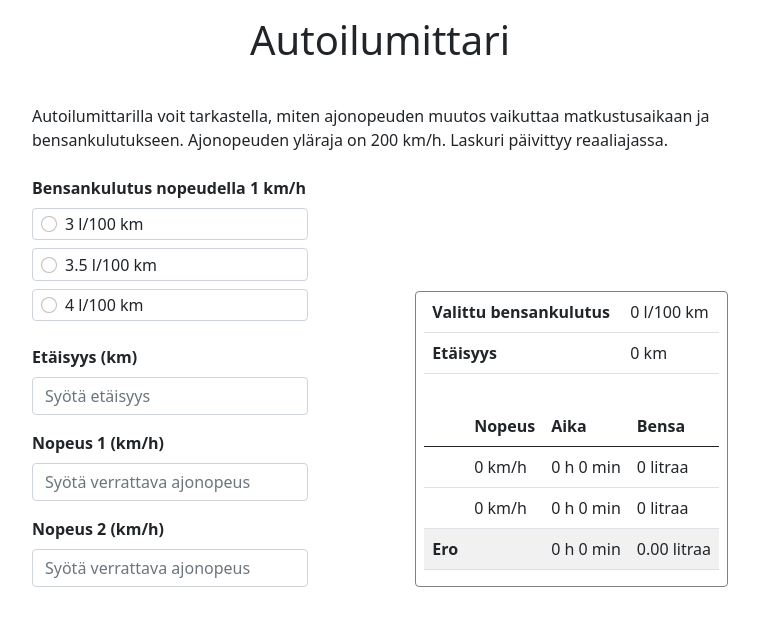
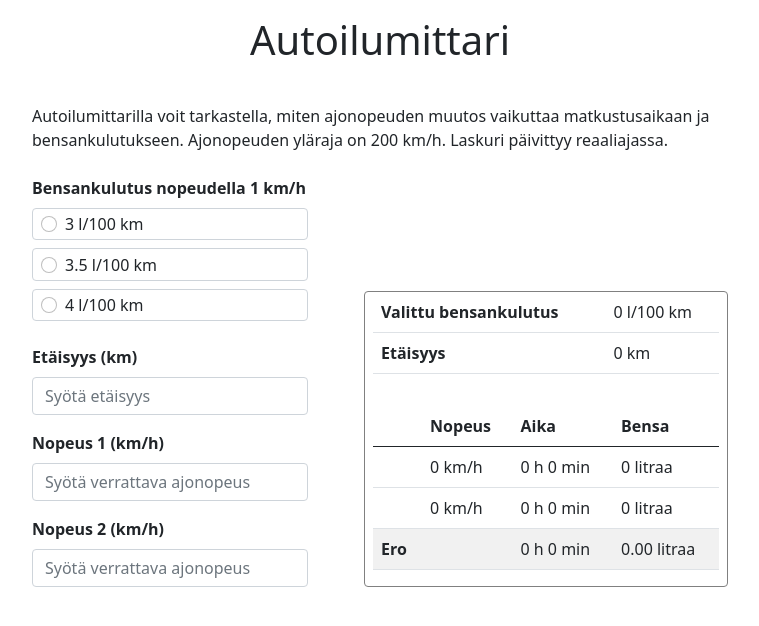
Before and after one commit to hmlantto/solidabis-koodihaaste-2021, a React (Create React App) app: page / in a window 1280 px wide. Shown: the top 626 px of the page, without its empty margins (260-1019 px from the left). Built offline with nearby package versions, Linux system fonts and the light colour scheme.

Commit message:
Fiddle with styles

```diff
--- a/src/style.css
+++ b/src/style.css
@@ -40,10 +40,6 @@ h1 {
   .input-div {
     margin-bottom: 3rem;
   }
-
-  .form-check, .form-control  {
-    max-width: 17rem;
-  }
 }
 
 .form-label {
@@ -66,6 +62,10 @@ h1 {
   margin-bottom: 0.5rem !important;
 }
 
+.form-check-label {
+  width: 100%;
+}
+
 /* ---------------------------------------------- */
 /* RESULTS COLUMN                                 */
 /* ---------------------------------------------- */
@@ -83,12 +83,13 @@ h1 {
   border-radius: .25rem;
   padding-left: 0.5rem;
   padding-right: 0.5rem;
+  width: 100%;
 }
 
 @media (min-width: 768px) {
   .results-div {
-    margin-left: auto;
-  margin-right: 0;
+    margin-left: 2rem;
+    margin-right: 0;
   }
 }
 
```
